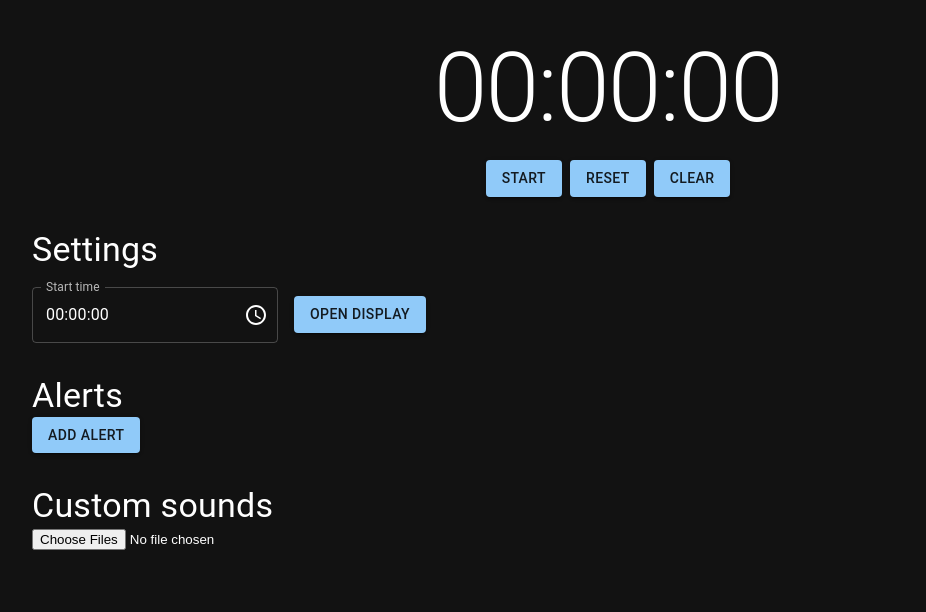
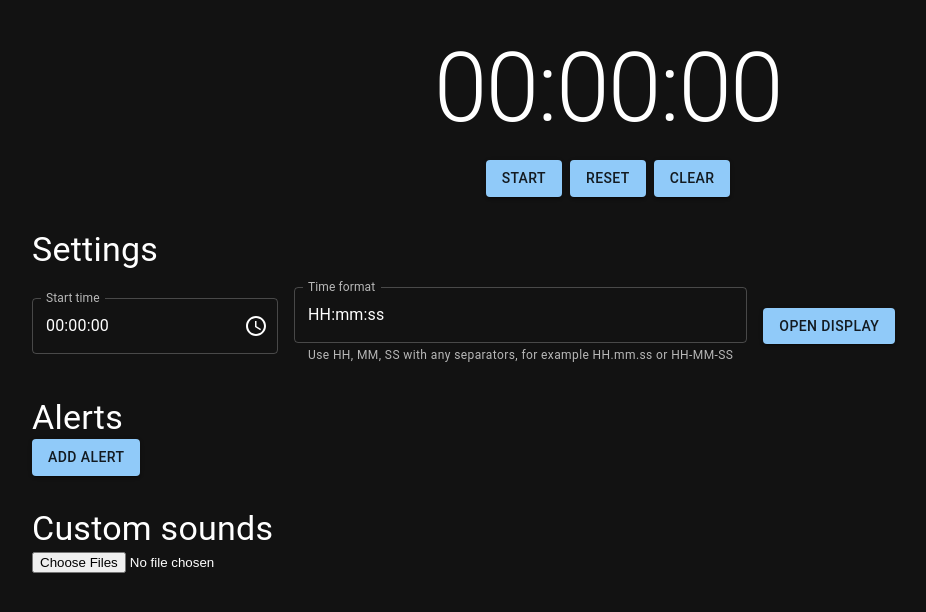
Before and after one commit to dekvidet/countdown-presenter, a React (Vite) app: page /#/control in a window 1280 px wide. Before the commit this address led to /#/control. Shown: the top 612 px of the page, without its empty margins (32-958 px from the left). Built offline with nearby package versions, Linux system fonts and the light colour scheme.

Commit message:
Add editable countdown time format

```diff
--- a/src/pages/control/index.tsx
+++ b/src/pages/control/index.tsx
@@ -1,7 +1,7 @@
-import { Box, Button, Container, Typography, Select, MenuItem } from '@mui/material';
+import { Box, Button, Container, Typography, Select, MenuItem, TextField } from '@mui/material';
 import { TimePicker } from '@mui/x-date-pickers/TimePicker';
 import { useState, useEffect, useMemo, useRef } from 'react';
-import { formatDuration } from '../../utils/formatDuration';
+import { DEFAULT_TIME_FORMAT, formatDuration } from '../../utils/formatDuration';
 import dayjs, { Dayjs } from 'dayjs';
 
 const soundFiles = [
@@ -24,13 +24,17 @@ const ControlPage = () => {
   const [isPaused, setIsPaused] = useState(true);
   const [alerts, setAlerts] = useState<{ time: number; sound: string }[]>([]);
   const [sounds, setSounds] = useState<{ name: string; url: string }[]>(initialSounds);
+  const [timeFormat, setTimeFormat] = useState(DEFAULT_TIME_FORMAT);
 
   const worker = useMemo(() => new SharedWorker(new URL('../../workers/timer.worker.ts', import.meta.url)), []);
   const timerRef = useRef<number | null>(null);
 
   useEffect(() => {
-    worker.port.postMessage({ type: 'update', payload: { rawTime: time, formattedTime: formatDuration(time) } });
-  }, [time, worker]);
+    worker.port.postMessage({
+      type: 'update',
+      payload: { rawTime: time, formattedTime: formatDuration(time, timeFormat) },
+    });
+  }, [time, timeFormat, worker]);
 
   useEffect(() => {
     if (startTime) {
@@ -115,7 +119,7 @@ const ControlPage = () => {
   return (
     <Container>
       <Box sx={{ textAlign: 'center', mt: 4 }}>
-        <Typography variant="h1">{formatDuration(time)}</Typography>
+        <Typography variant="h1">{formatDuration(time, timeFormat)}</Typography>
       </Box>
       <Box sx={{ textAlign: 'center', mt: 2 }}>
         <Button variant="contained" sx={{ mr: 1 }} onClick={isPaused ? handleStart : handlePause}>
@@ -141,6 +145,12 @@ const ControlPage = () => {
             }}
             ampm={false}
             views={['hours', 'minutes', 'seconds']}
+          />
+          <TextField
+            label="Time format"
+            value={timeFormat}
+            onChange={(event) => setTimeFormat(event.target.value || DEFAULT_TIME_FORMAT)}
+            helperText="Use HH, MM, SS with any separators, for example HH.mm.ss or HH-MM-SS"
           />
           <Button
             variant="contained"
--- a/src/pages/display/index.tsx
+++ b/src/pages/display/index.tsx
@@ -1,16 +1,15 @@
 import { Box, Typography } from '@mui/material';
 import { useState, useEffect, useMemo } from 'react';
-import { formatDuration } from '../../utils/formatDuration';
 
 const DisplayPage = () => {
-  const [time, setTime] = useState(0);
+  const [formattedTime, setFormattedTime] = useState('00:00:00');
 
   const worker = useMemo(() => new SharedWorker(new URL('../../workers/timer.worker.ts', import.meta.url)), []);
 
   useEffect(() => {
     worker.port.onmessage = (event) => {
-      const { rawTime } = event.data;
-      setTime(rawTime);
+      const { formattedTime: nextFormattedTime } = event.data;
+      setFormattedTime(nextFormattedTime);
     };
 
     worker.port.start();
@@ -25,7 +24,7 @@ const DisplayPage = () => {
         height: '100vh',
       }}
     >
-      <Typography variant="h1">{formatDuration(time)}</Typography>
+      <Typography variant="h1">{formattedTime}</Typography>
     </Box>
   );
 };
--- a/src/utils/formatDuration.ts
+++ b/src/utils/formatDuration.ts
@@ -1,9 +1,16 @@
-export const formatDuration = (totalSeconds: number) => {
+export const DEFAULT_TIME_FORMAT = 'HH:mm:ss';
+
+export const formatDuration = (totalSeconds: number, timeFormat = DEFAULT_TIME_FORMAT) => {
   const hours = Math.floor(totalSeconds / 3600);
   const minutes = Math.floor((totalSeconds % 3600) / 60);
   const seconds = totalSeconds % 60;
 
   const format = (num: number) => num.toString().padStart(2, '0');
 
-  return `${hours.toString().padStart(2, '0')}:${format(minutes)}:${format(seconds)}`;
+  return timeFormat
+    .replaceAll('HH', format(hours))
+    .replaceAll('MM', format(minutes))
+    .replaceAll('SS', format(seconds))
+    .replaceAll('mm', format(minutes))
+    .replaceAll('ss', format(seconds));
 };
```
